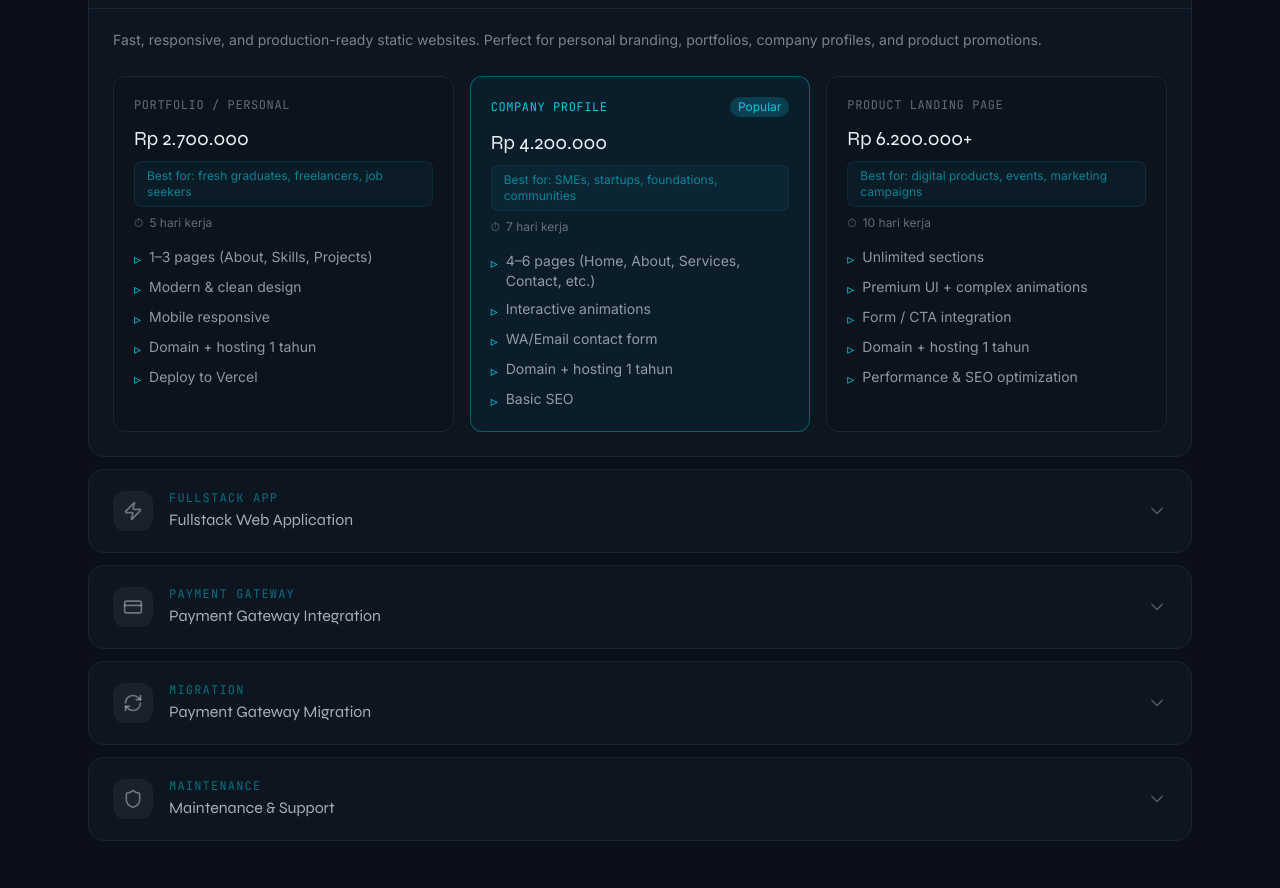
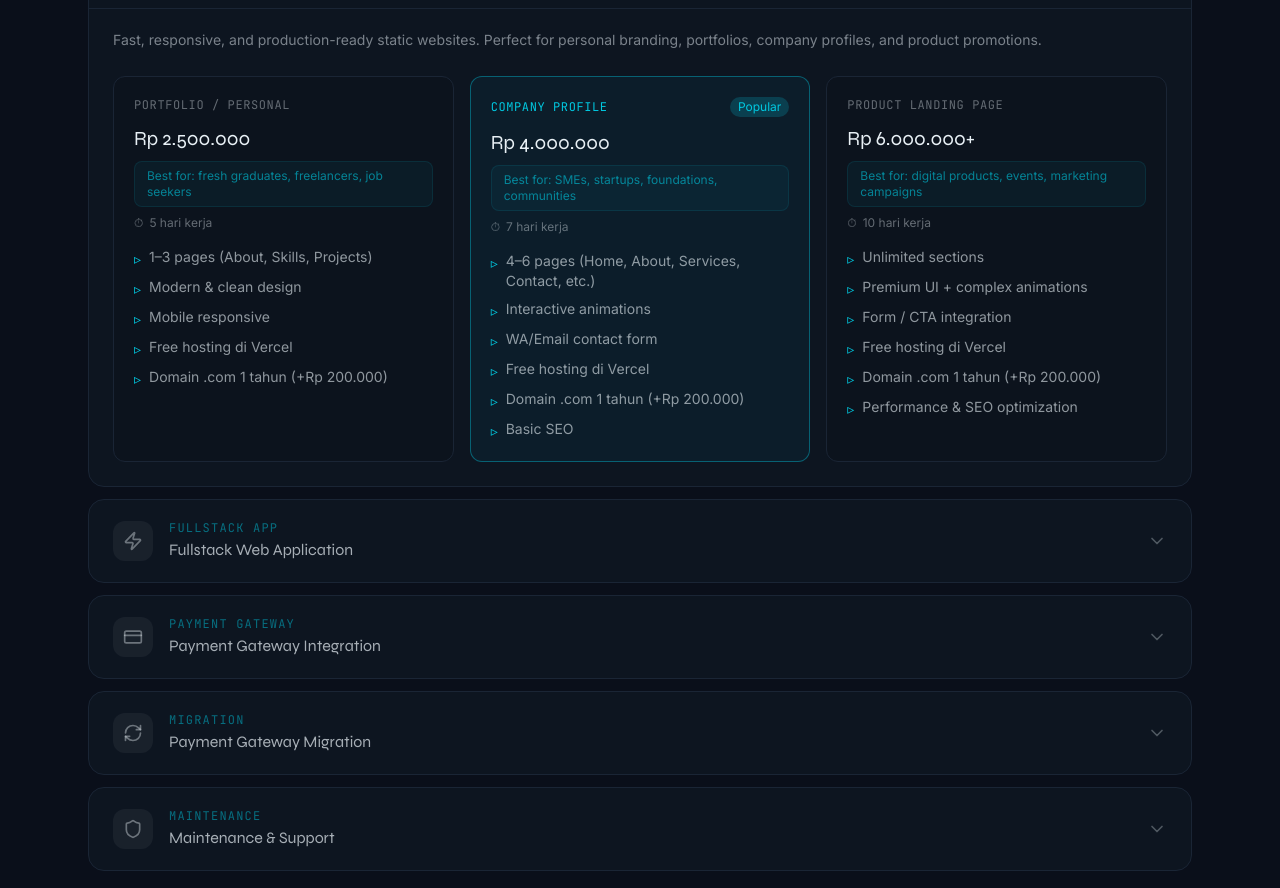
Before and after one commit to rafifmaulana1412/RF-Dev, a Next.js app: page / in a window 1280 px wide. Shown: the part 1860-2748 px from the top of the page. Built offline with nearby package versions, Linux system fonts and the light colour scheme.

Commit message:
clarify hosting & domain per service type

```diff
--- a/components/ServicesSection.tsx
+++ b/components/ServicesSection.tsx
@@ -21,41 +21,43 @@ const services = [
     packages: [
       {
         name: "Portfolio / Personal",
-        price: "Rp 2.700.000",
+        price: "Rp 2.500.000",
         forWho: "Best for: fresh graduates, freelancers, job seekers",
         duration: "5 hari kerja",
         features: [
           "1–3 pages (About, Skills, Projects)",
           "Modern & clean design",
           "Mobile responsive",
-          "Domain + hosting 1 tahun",
-          "Deploy to Vercel",
+          "Free hosting di Vercel",
+          "Domain .com 1 tahun (+Rp 200.000)",
         ],
       },
       {
         name: "Company Profile",
-        price: "Rp 4.200.000",
+        price: "Rp 4.000.000",
         forWho: "Best for: SMEs, startups, foundations, communities",
         duration: "7 hari kerja",
         features: [
           "4–6 pages (Home, About, Services, Contact, etc.)",
           "Interactive animations",
           "WA/Email contact form",
-          "Domain + hosting 1 tahun",
+          "Free hosting di Vercel",
+          "Domain .com 1 tahun (+Rp 200.000)",
           "Basic SEO",
         ],
         highlight: true,
       },
       {
         name: "Product Landing Page",
-        price: "Rp 6.200.000+",
+        price: "Rp 6.000.000+",
         forWho: "Best for: digital products, events, marketing campaigns",
         duration: "10 hari kerja",
         features: [
           "Unlimited sections",
           "Premium UI + complex animations",
           "Form / CTA integration",
-          "Domain + hosting 1 tahun",
+          "Free hosting di Vercel",
+          "Domain .com 1 tahun (+Rp 200.000)",
           "Performance & SEO optimization",
         ],
       },
@@ -78,12 +80,12 @@ const services = [
           "Database integration",
           "Basic admin panel",
           "REST API",
-          "Domain + hosting 1 tahun",
+          "VPS hosting + domain 1 tahun (included)",
         ],
       },
       {
         name: "Advanced",
-        price: "Rp 10.500.000 – 14.500.000",
+        price: "Rp 11.000.000 – 15.000.000",
         forWho: "Best for: marketplace, SaaS, enterprise systems",
         duration: "14 hari kerja",
         features: [
@@ -91,7 +93,7 @@ const services = [
           "Full dashboard",
           "Notifications / email",
           "Complex & scalable API",
-          "Domain + hosting 1 tahun",
+          "VPS hosting + domain 1 tahun (included)",
         ],
         highlight: true,
       },
@@ -162,7 +164,6 @@ const services = [
       {
         name: "Monthly",
         price: "Rp 750.000 / month",
-        withDomain: null,
         forWho: "Best for: static websites, landing pages",
         duration: "Ongoing",
         features: [
@@ -174,7 +175,6 @@ const services = [
       {
         name: "Full Priority",
         price: "Rp 1.500.000 / month",
-        withDomain: null,
         forWho: "Best for: active apps, systems with transactions",
         duration: "Ongoing",
         features: [
```
